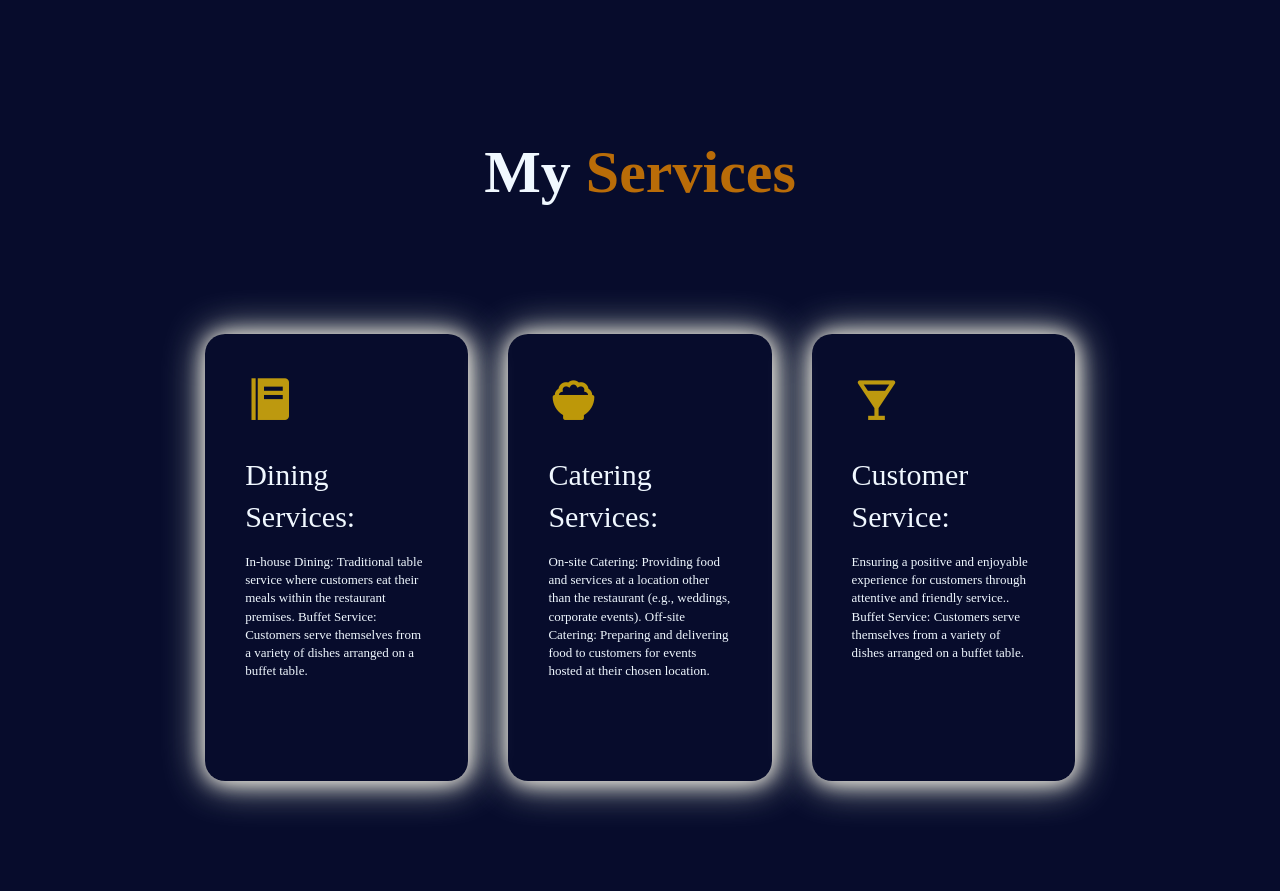
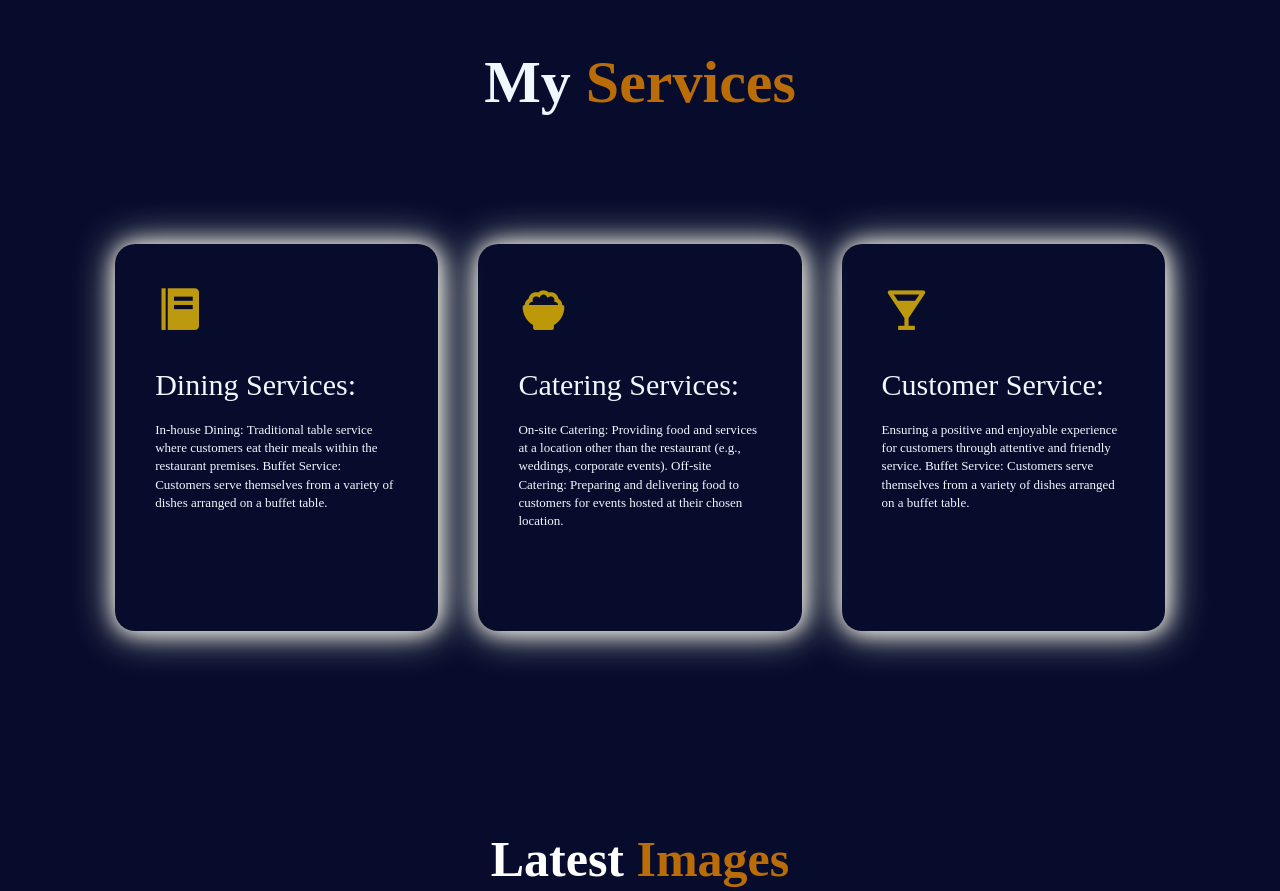
Before and after one commit to manasaknreddy/FoodLife, a plain HTML site: page index.html in a window 1280 px wide. Shown: the part 860-1751 px from the top of the page. Drawn offline with nearby package versions, Linux system fonts and the light colour scheme.

Commit message:
first commit

```diff
--- a/index.html
+++ b/index.html
@@ -45,49 +45,43 @@
 <div class="home-imgHover"></div>
 </section>
 
-
-
-
 <!-- services start -->
-<section>
-    <div class="services" id="services">
-        <div class="container">
-            <h1 class="sub-title">My <span>Services</span></h1>
+<section class="services-section"  id="services">
+    <h3 class="sub-title">My <span>Services</span></h3>
     <div class="services-list">
-                <div>
-
-                    <i class='bx bxs-food-menu' style='color:#bd990f' ></i>
+        <div class="service">
+            <i class='bx bxs-food-menu' style='color:#bd990f'></i>
             <h2>Dining Services:</h2>
             <p>In-house Dining: Traditional table service where customers eat their meals within the restaurant premises.
                 Buffet Service: Customers serve themselves from a variety of dishes arranged on a buffet table.</p>
             <a href="#" class="read"> Learn more</a>
         </div>
-                    <div>
-
-                        <i class='bx bxs-bowl-rice' style='color:#bd9809'  ></i>
+        <div class="service">
+            <i class='bx bxs-bowl-rice' style='color:#bd9809'></i>
             <h2>Catering Services:</h2>
             <p>On-site Catering: Providing food and services at a location other than the restaurant (e.g., weddings, corporate events).
                 Off-site Catering: Preparing and delivering food to customers for events hosted at their chosen location.</p>
             <a href="#" class="read"> Learn more</a>
         </div>
-
-                        <div>
-
-                            <i class='bx bxs-drink' style='color:#bd990f' ></i>
+        <div class="service">
+            <i class='bx bxs-drink' style='color:#bd990f'></i>
             <h2>Customer Service:</h2>
-                            <p>Ensuring a positive and enjoyable experience for customers through attentive and friendly service..
+            <p>Ensuring a positive and enjoyable experience for customers through attentive and friendly service.
                 Buffet Service: Customers serve themselves from a variety of dishes arranged on a buffet table.</p>
             <a href="#" class="read"> Learn more</a>
         </div>
     </div>
-        </div>
-    </div>
 </section>
+
+
 <!-- end of services start -->
 
 <!-- GALLERY SECTION -->
 <section class="portfolio" id="portfolio">
-    <h2 class="heading">Latest <span>Images</span></h2>
+
+
+
+    <h3 class="heading">Latest <span>Images</span></h3>
 
 
     <div class="portfolio-container">
@@ -137,55 +131,9 @@
         </div>
         </div>
     </div>
-
+</div>
 </section>
 
-<!-- contact section -->
-<!-- <section class="contact" id="contact">
-    <h2>Contact <span>Me!</span> </h2>
-    <form action="#" >
-        <div class="input-box">
-            <div class="input-field field">
-                <input type="text" placeholder="Full Name" id="name" class="item"
-                 autocomplete="off" style="color: aliceblue;">
-
-                 <span class="focus"></span>
-            </div>
-            <div class="input-field field">
-                <input type="text" placeholder="Email Adress" id="email" class="item"
-                autocomplete="off"style="color: aliceblue;">
-                <span class="focus"></span>
-
-            </div>
-         </div>
-         <div class="input-box">
-            <div class="input-field field">
-                <input type="text" placeholder="Phone Number" id="phone" class="item"
-                 autocomplete="off" style="color: aliceblue;">
-                 <span class="focus"></span>
-
-            </div>
-            <div class="input-field field">
-                <input type="text" placeholder="Subject" id="subject" class="item"
-                autocomplete="off" style="color: aliceblue;">
-                <span class="focus"></span>
-
-            </div>
-         </div>
-        <div class="textarea-field field">
-            <textarea name="" id="message" cols="30" rows="10" placeholder="your message" id="message" class="item"
-           style="color: aliceblue;">
-
-        </textarea>
-
-
-        </div>
-        <div class="ss">
-        <button type="submit" style="color:rgb(235, 228, 228);">SUBMIT</button>
-         </div>
-    </form>
-</section> -->
-<!-- end of contact section -->
 
 
 <section class="contact" id="contact">
@@ -220,54 +168,6 @@
     </form>
 </section>
 
-
-
-
-
-
-<!--END OF GALLERY SECTION -->
-
-<!-- contact section -->
-<!-- <section class="contact" id="contact">
-    <h2 class="heading">Contact <span>Us!</span></h2>
-    <form action="#">
-        <div class="input-box">
-            <div class="input-field">
-                <input type="text" placeholder="Full Name" required>
-                <span class="focus"></span>
-            </div>
-            <div class="input-field">
-                <input type="text" placeholder="Email Address" required>
-                <span class="focus"></span>
-            </div>
-
-        </div>
-        <div class="input-box">
-            <div class="input-field">
-                <input type="number" placeholder="Mobile Number" required>
-                <span class="focus"></span>
-            </div>
-            <div class="input-field">
-                <input type="text" placeholder="Email subject" required>
-                <span class="focus"></span>
-            </div>
-
-        </div>
-       <div class="textarea-field">
-        <textarea name="" id="" cols="30" rows="10" placeholder="your message" required></textarea>
-       <span class="focus"></span>
-    </div>
-    <div class="btn-box btns">
-        <button type="submit" class="btn" style="color: rgb(235, 228, 228);">SUBMIT</button>
-    </div>
-    </form>
-</section> -->
-
-
-<!-- end of contact section -->
-
-
-
 <!-- footer section -->
 <footer class="footer">
     <div class="footer-text"><p>Copyright &copy; 2026 by JaahMan  | All Rights Reserved.. <br></p>
```
Lines whose indentation alone changed are shown as unchanged.
